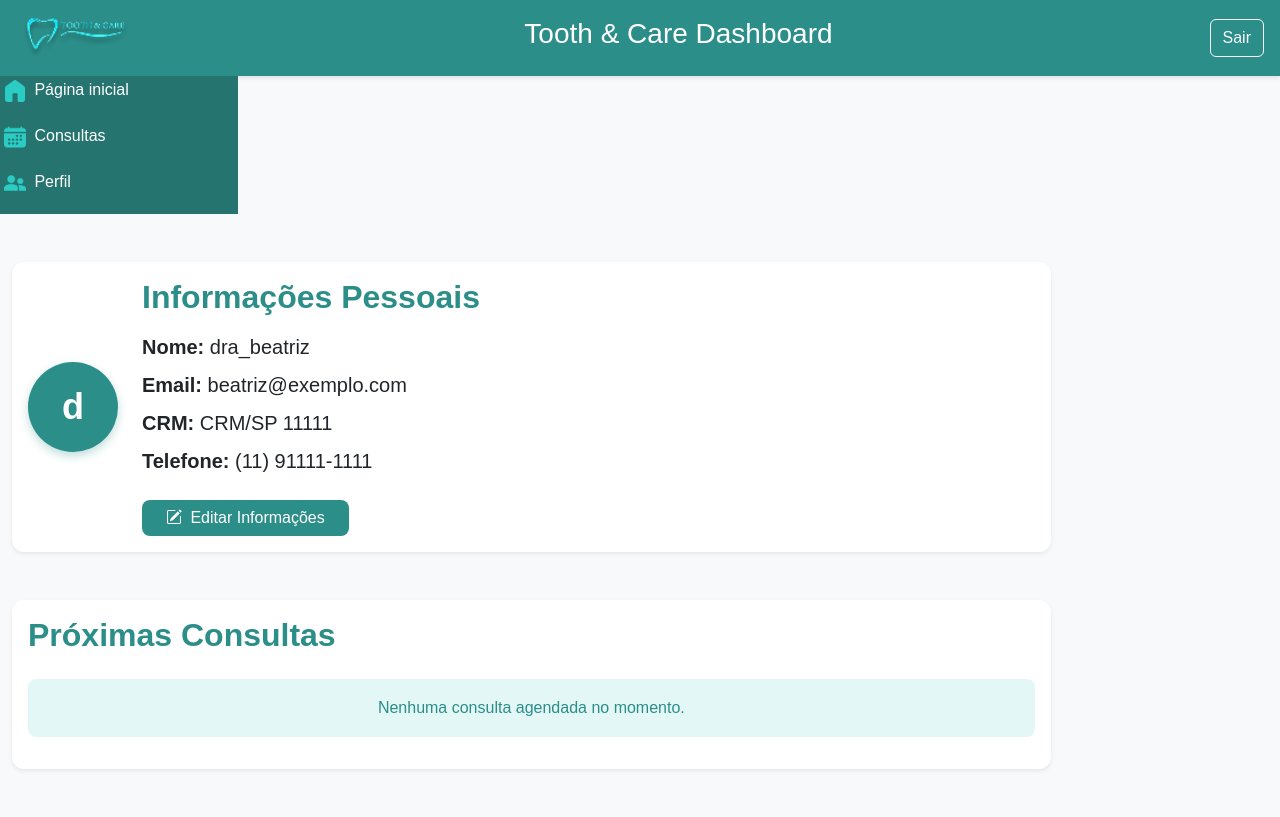
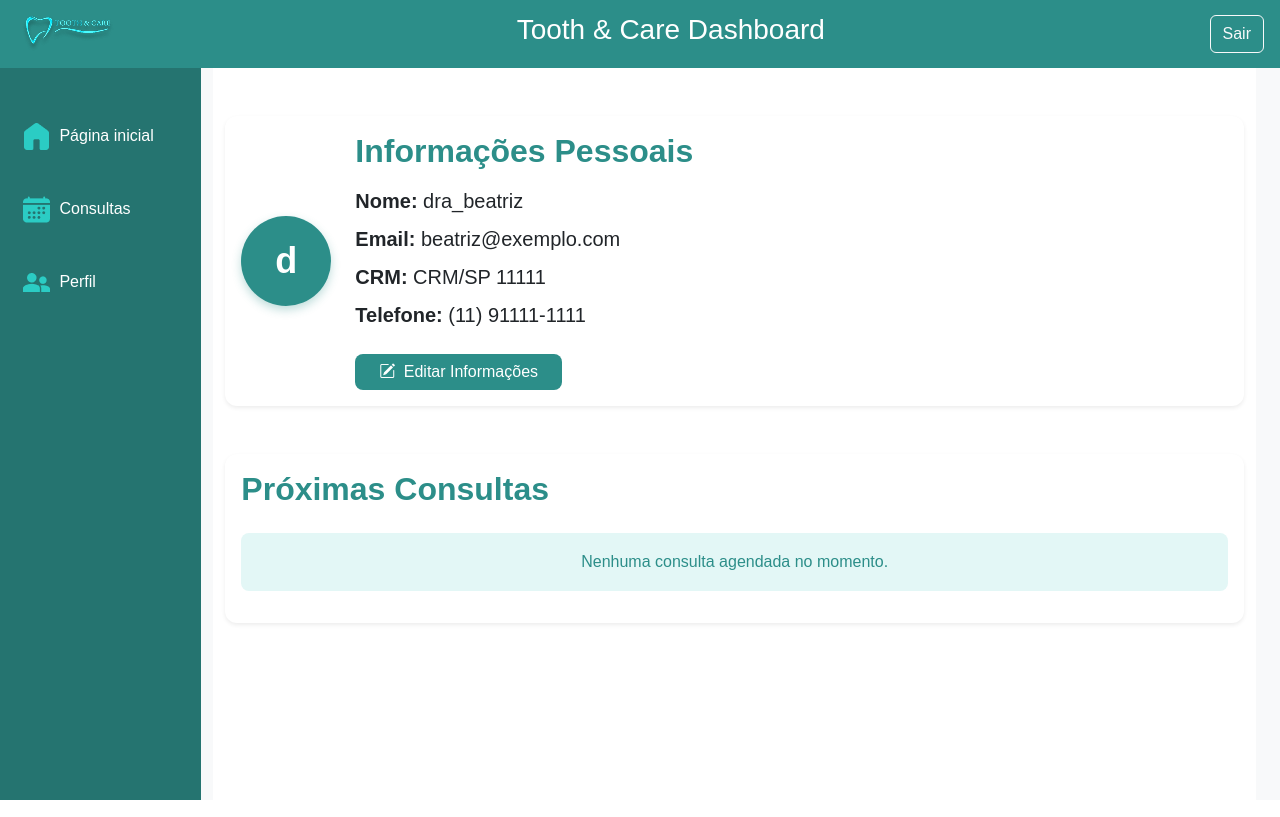
Before and after one commit to SENAI-Morvan-Figueiredo/Clinica-tooth-and-care, a Django app: page /medico/medIndex/ in a window 1280 px wide. Run offline with Django 5.2, Linux system fonts and the light colour scheme; data comes from the database, SQL or seed files in the repository; data that the repository does not hold is empty; some libraries are stand-ins or nearby versions.

Commit message:
ajuste style med

```diff
--- /dev/null
+++ b/tooth_n_care/static/css/styleMed.css
@@ -0,0 +1,67 @@
+:root {
+  --sidebar-background: #257470;
+  --navbar-background: #2C8E89;
+  --fonte: Arial, sans-serif;
+}
+
+* {
+  box-sizing: border-box;
+  font-family: var(--fonte);
+}
+
+html, body {
+  margin: 0;
+  padding: 0;
+  height: 100%;
+  display: flex;
+  flex-direction: column;
+}
+body {
+  background-color: #C4E4DF;
+}
+
+#sidebar {
+  background-color: var(--sidebar-background);
+  color: white;
+  padding: 50px 30px;
+  display: flex;
+  flex-direction: column;
+  gap: 20px;
+
+  a {
+    color: white;
+    text-decoration: none;
+    margin-bottom: 10px;
+    display: block;
+  }
+}
+
+#dashboard-navbar {
+  background-color: var(--navbar-background);
+  color: white;
+  padding: 10px 20px;
+}
+
+#main {
+  height: 100%;
+  width: 100%;
+}
+
+.td-checkbox {
+    z-index: 2;
+}
+
+.container {
+  height: 100%;
+  background-color: white;
+}
+
+#content-area {
+  padding-block: 10px;
+  padding-inline: 0;
+}
+
+#searchInput,
+select {
+  max-width: 400px;
+}
--- a/tooth_n_care/templates/baseMed.html
+++ b/tooth_n_care/templates/baseMed.html
@@ -9,7 +9,7 @@
     <link rel="stylesheet" href="https://cdn.datatables.net/2.1.3/css/dataTables.dataTables.min.css">
     <link href="https://cdn.jsdelivr.net/npm/bootstrap@5.3.8/dist/css/bootstrap.min.css" rel="stylesheet"
         integrity="sha384-sRIl4kxILFvY47J16cr9ZwB07vP4J8+LH7qKQnuqkuIAvNWLzeN8tE5YBujZqJLB" crossorigin="anonymous">
-    <link rel="stylesheet" href="{% static 'css/styles.css' %}">
+    <link rel="stylesheet" href="{% static 'css/styleMed.css' %}">
     {% block extra_head %}{% endblock %}
 </head>
 
```
Also changed, not shown: medicos/templates/medicos/medConsultas.html (+13 -19 lines).
